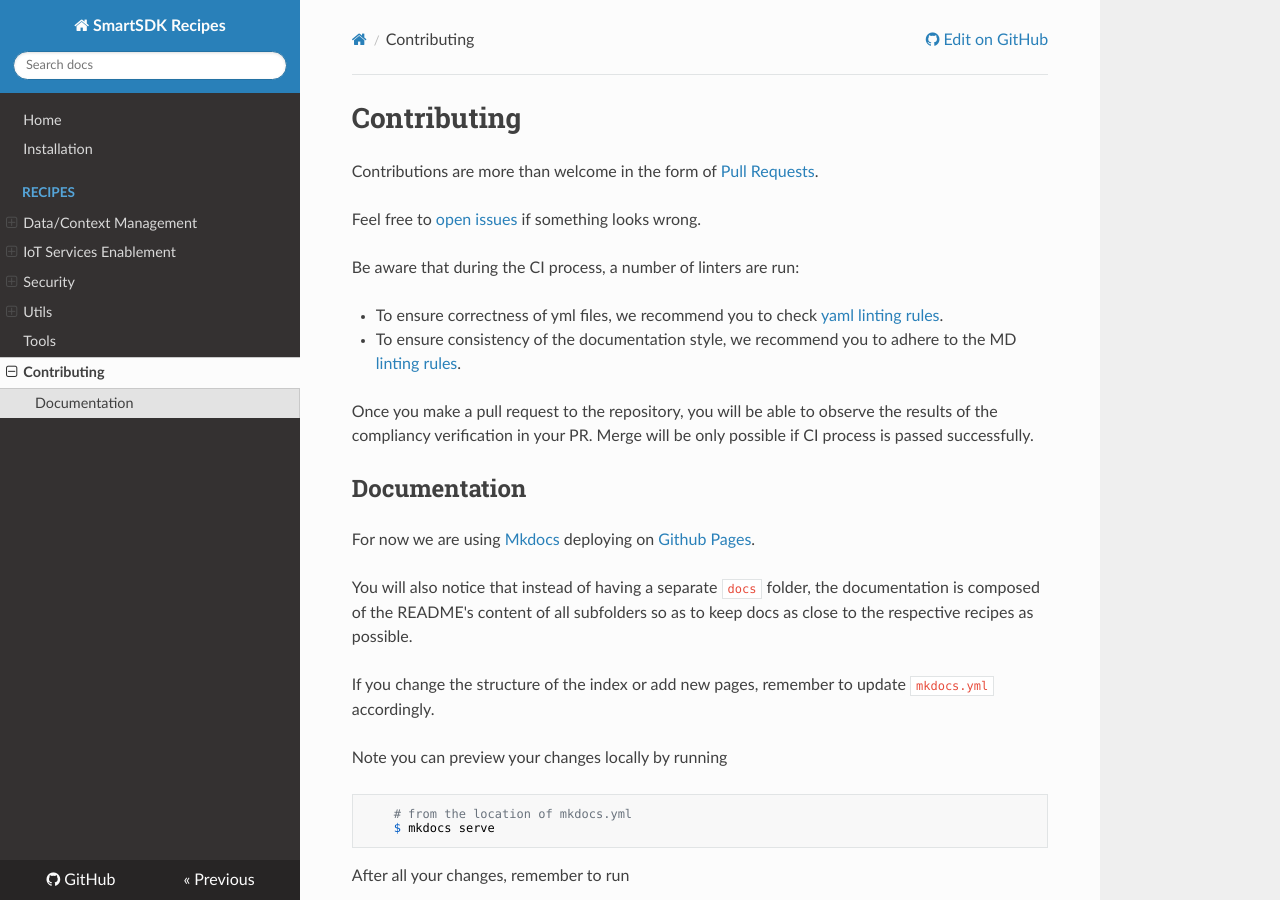
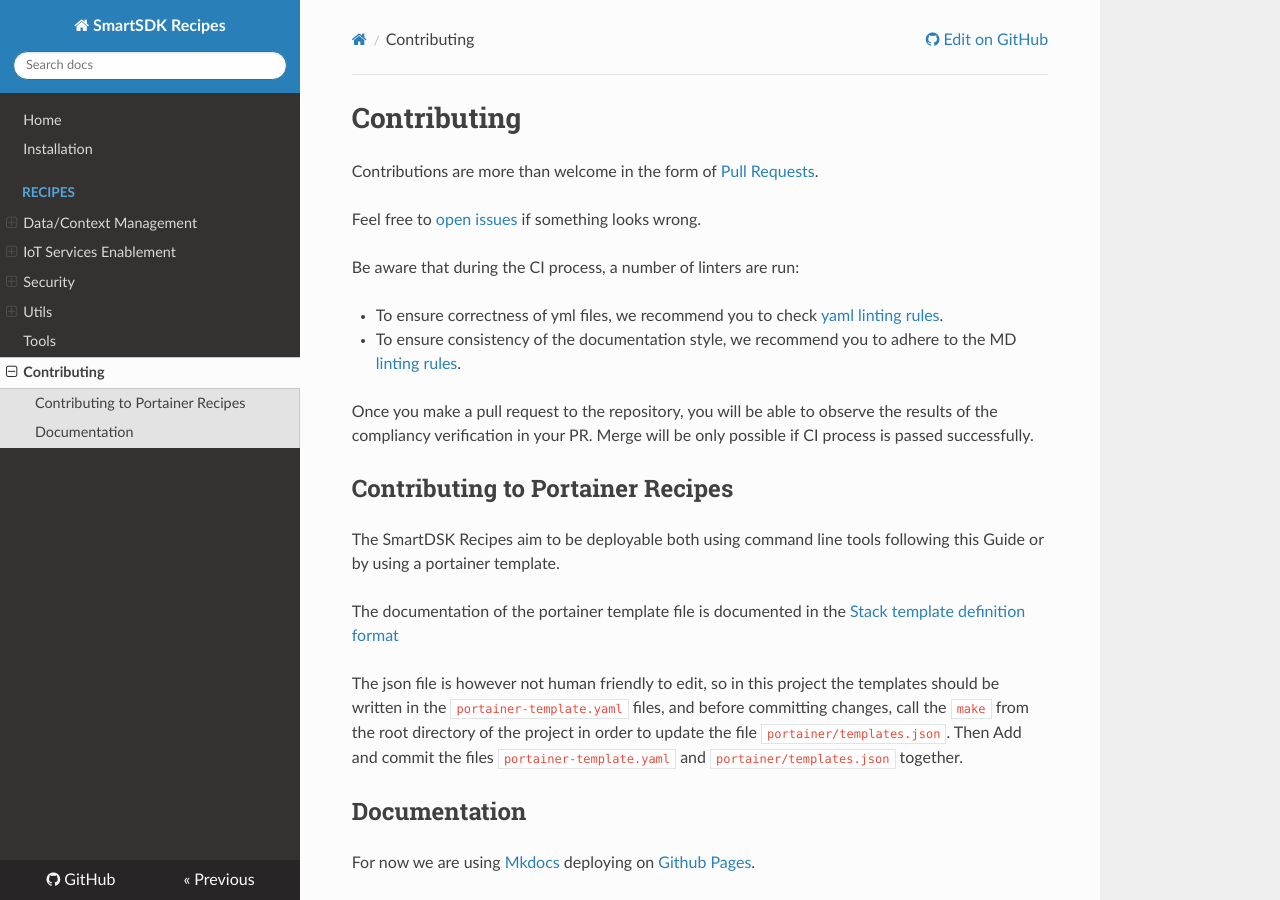
Before and after one commit to smartsdk/smartsdk-recipes, an MkDocs documentation site: the page built from recipes/contributing.md, in a window 1280 px wide and 900 px high. Built offline with MkDocs 1.6.1, drawn with Linux system fonts in a browser that asks for light colours; nearby versions of some CDN libraries; comment, search, counter and statistics services are not loaded; old or Windows-style settings are respelled for this version of MkDocs.

Commit message:
Add portainer template for recipes (#36)
* Add default values for STH in docker-compose.yml

* Add Makefile and yaml2json utility for converting portainer templates

* Add help text for contributing to portainer Recipes

* Add recipes for portainer

* Add documentation

```diff
--- a/recipes/contributing.md
+++ b/recipes/contributing.md
@@ -17,6 +17,21 @@ Be aware that during the CI process, a number of linters are run:
 Once you make a pull request to the repository, you will be able to observe
 the results of the compliancy verification in your PR. Merge will be only possible
 if CI process is passed successfully.
+
+## Contributing to Portainer Recipes
+
+The SmartDSK Recipes aim to be deployable both using command line
+tools following this Guide or by using a portainer template.
+
+The documentation of the portainer template file is documented in the
+[Stack template definition format](https://portainer.readthedocs.io/en/stable/templates.html#stack-template-definition-format)
+
+The json file is however not human friendly to edit, so in this
+project the templates should be written in the
+`portainer-template.yaml` files, and before committing changes, call
+the `make` from the root directory of the project in order to update
+the file `portainer/templates.json`.  Then Add and commit the files
+`portainer-template.yaml` and `portainer/templates.json` together.
 
 ## Documentation
 
```
Also changed, not shown: 12 other files.
